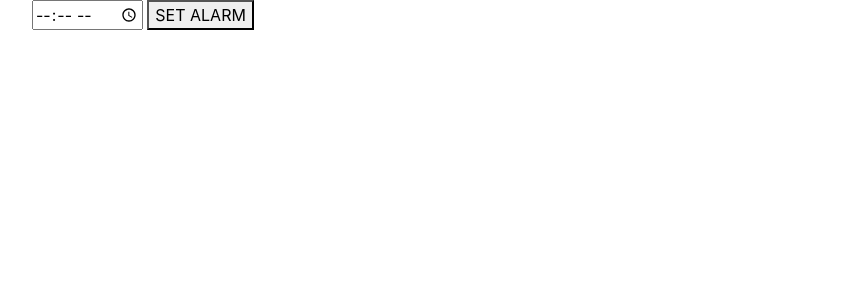
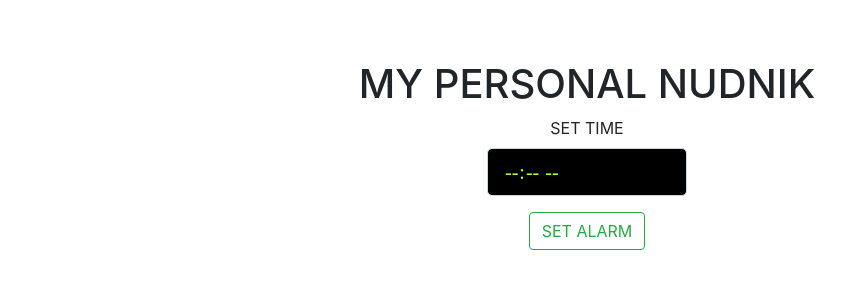
Before and after one commit to ChenRoth/alarm-clock, a plain HTML site: page index.html in a window 1280 px wide. Shown: the whole page, without its empty margins (53-898 px from the left). Drawn offline with nearby package versions, Linux system fonts and the light colour scheme; a web font is replaced by a local one.

Commit message:
add some style to page

```diff
--- a/app.css
+++ b/app.css
@@ -1,7 +1,29 @@
 body {
     transition: background-color 0.5s;
+}
+
+.app {
+    padding: 60px;
+}
+
+#alarm-form {
+    text-align: center;
+    max-width: 600px;
+    margin: 0 auto;
+}
+
+#video-container {
+    text-align: center;
 }
 
 .disco {
     background-color: rgb(59, 54, 158);
 }
+
+.clock {
+    font-family: 'LED Digital 7';
+    color: greenyellow;
+    background-color: #000;
+    max-width: 200px;
+    margin: 0 auto;
+}
--- a/index.html
+++ b/index.html
@@ -8,6 +8,8 @@
     <link rel="stylesheet" href="https://stackpath.bootstrapcdn.com/bootstrap/4.3.1/css/bootstrap.min.css"
         integrity="sha384-ggOyR0iXCbMQv3Xipma34MD+dH/1fQ784/j6cY/iJTQUOhcWr7x9JvoRxT2MZw1T" crossorigin="anonymous">
     <link rel="stylesheet" href="app.css" />
+    <link href="//db.onlinewebfonts.com/c/9f88c5b190469adccc60736a8612899c?family=LED+Digital+7" rel="stylesheet"
+        type="text/css" />
     <script src="https://code.jquery.com/jquery-3.4.1.min.js"></script>
     <script src="https://stackpath.bootstrapcdn.com/bootstrap/4.3.1/js/bootstrap.min.js"
         integrity="sha384-JjSmVgyd0p3pXB1rRibZUAYoIIy6OrQ6VrjIEaFf/nJGzIxFDsf4x0xIM+B07jRM"
@@ -16,12 +18,26 @@
 </head>
 
 <body>
-    <div class="container">
-        <form id="alarm-form">
-            <input name="time" type="time" format />
-            <button type="submit">SET ALARM</button>
-        </form>
-        <div id="video-container"></div>
+    <div class="container app">
+        <div class="row">
+            <div class="col">
+                <form id="alarm-form">
+                    <h1>MY PERSONAL NUDNIK</h1>
+                    <div class="form-group">
+                        <label>
+                            SET TIME
+                        </label>
+                        <input class="form-control clock form-control-lg" name="time" type="time" format />
+                    </div>
+                    <div class="form-group">
+                        <button class="btn btn-outline-success" type="submit">SET ALARM</button>
+                    </div>
+                </form>
+            </div>
+        </div>
+        <div class="row">
+            <div id="video-container" class="col"></div>
+        </div>
     </div>
     <script src="app.js"></script>
 </body>
```
